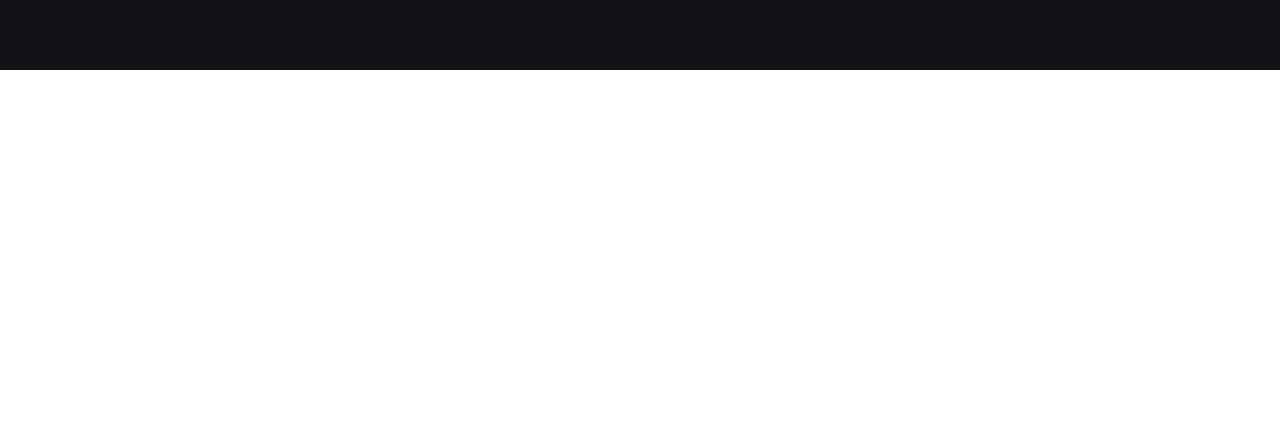
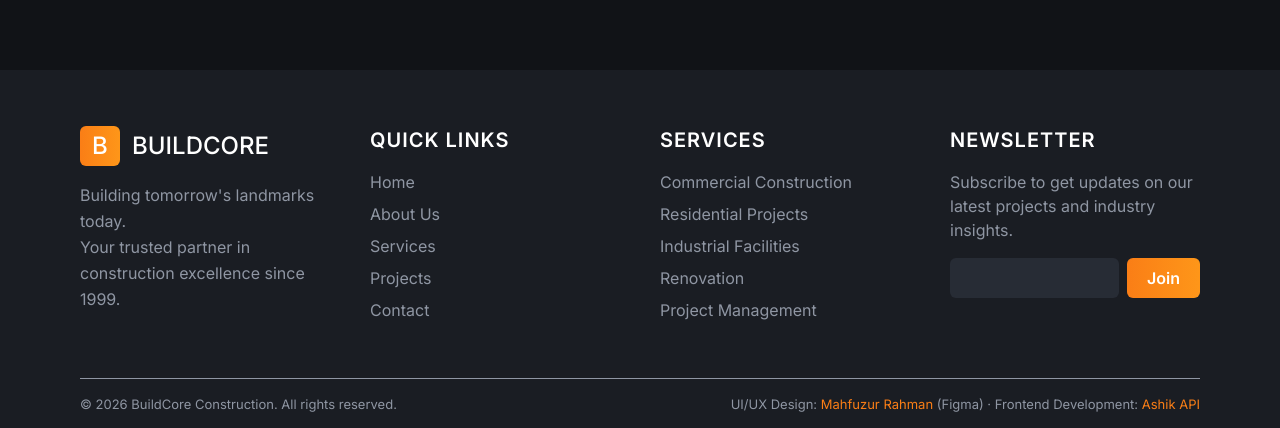
Before and after one commit to ashikapi/BuildCore, a Next.js app: page / in a window 1280 px wide. Shown: the part 2602-3030 px from the top of the page. Before the commit the page ends 2672 px from the top, so only its background shows below. Built offline with nearby package versions, Linux system fonts and the light colour scheme.

Commit message:
add footer page

```diff
--- /dev/null
+++ b/app/components/Footer.tsx
@@ -0,0 +1,110 @@
+import React from "react";
+import Link from "next/link";
+
+const Footer: React.FC = () => {
+  const currentYear = new Date().getFullYear();
+
+  return (
+    <footer className="w-full bg-[#1a1d23] text-white md:px-20 px-4 ">
+      {/* Top Section */}
+      <div className="w-full py-14 mx-auto grid grid-cols-1 md:grid-cols-4 gap-10">
+
+        {/* Logo & Description */}
+        <div className="space-y-4">
+          <div className="flex items-center gap-3 cursor-pointer">
+            <div className="w-10 h-10 bg-gradient-to-r from-[#FA7E16] to-[#FE9619] rounded-md flex items-center justify-center">
+              <span className="text-white text-2xl font-medium">B</span>
+            </div>
+            <h1 className="text-2xl font-medium uppercase">BuildCore</h1>
+          </div>
+
+          <p className="text-[#8F96A3] text-base leading-relaxed">
+            Building tomorrow&apos;s landmarks today. <br />
+            Your trusted partner in construction excellence since 1999.
+          </p>
+        </div>
+
+        {/* Quick Links */}
+        <div>
+          <h2 className="text-xl font-semibold tracking-wider mb-4 uppercase">
+            Quick Links
+          </h2>
+          <ul className="space-y-2 text-[#8F96A3] text-base">
+            <li><Link href="/">Home</Link></li>
+            <li><Link href="/about">About Us</Link></li>
+            <li><Link href="/services">Services</Link></li>
+            <li><Link href="/projects">Projects</Link></li>
+            <li><Link href="/contact">Contact</Link></li>
+          </ul>
+        </div>
+
+        {/* Services */}
+        <div>
+          <h2 className="text-xl font-semibold tracking-wider mb-4 uppercase">
+            Services
+          </h2>
+          <ul className="space-y-2 text-[#8F96A3] text-base">
+            <li>Commercial Construction</li>
+            <li>Residential Projects</li>
+            <li>Industrial Facilities</li>
+            <li>Renovation</li>
+            <li>Project Management</li>
+          </ul>
+        </div>
+
+        {/* Newsletter */}
+        <div>
+          <h2 className="text-xl font-semibold tracking-wider mb-4 uppercase">
+            Newsletter
+          </h2>
+          <p className="text-[#8F96A3] text-base mb-4">
+            Subscribe to get updates on our latest projects and industry insights.
+          </p>
+
+          <div className="flex gap-2">
+            <input
+              type="email"
+              className="w-full px-4 py-2 rounded-md bg-[#272c35] text-sm text-white placeholder:text-[#8F96A3] focus:outline-none"
+            />
+            <button className="px-5 py-2 bg-gradient-to-r from-[#FA7E16] to-[#FE9619] rounded-md text-base font-semibold">
+              Join
+            </button>
+          </div>
+        </div>
+      </div>
+
+      <hr className="text-[#8F96A3] w-full"/>
+
+      {/* Bottom Section */}
+      <div className="flex flex-col md:flex-row md:items-center md:justify-between text-[#8F96A3] md:text-[13px] text-[8px] py-4 gap-2">
+  <div className="md:text-start text-center">
+    © {currentYear} BuildCore Construction. All rights reserved.
+  </div>
+
+  <div className="text-center md:text-end">
+    UI/UX Design:{" "}
+    <a
+      href="https://mdmahfuz.netlify.app/"
+      target="_blank"
+      rel="noopener noreferrer"
+      className="text-[#FA7E16] hover:underline"
+    >
+      Mahfuzur Rahman
+    </a>{" "}
+    (Figma) · Frontend Development:{" "}
+    <a
+      href="https://ashikapi.netlify.app/"
+      target="_blank"
+      rel="noopener noreferrer"
+      className="text-[#FA7E16] hover:underline"
+    >
+      Ashik API
+    </a>
+  </div>
+</div>
+
+    </footer>
+  );
+};
+
+export default Footer;
--- a/app/layout.tsx
+++ b/app/layout.tsx
@@ -3,6 +3,7 @@ import type { Metadata } from "next";
 import { Inter } from "next/font/google";
 import "./globals.css";
 import Navbar from "./components/Navbar";
+import Footer from "./components/Footer";
 
 // const geistSans = Geist({
 //   variable: "--font-geist-sans",
@@ -39,6 +40,7 @@ export default function RootLayout({
       >
         <Navbar />
         <main className="">{children}</main>
+        <Footer />
       </body>
     </html>
   );
```
